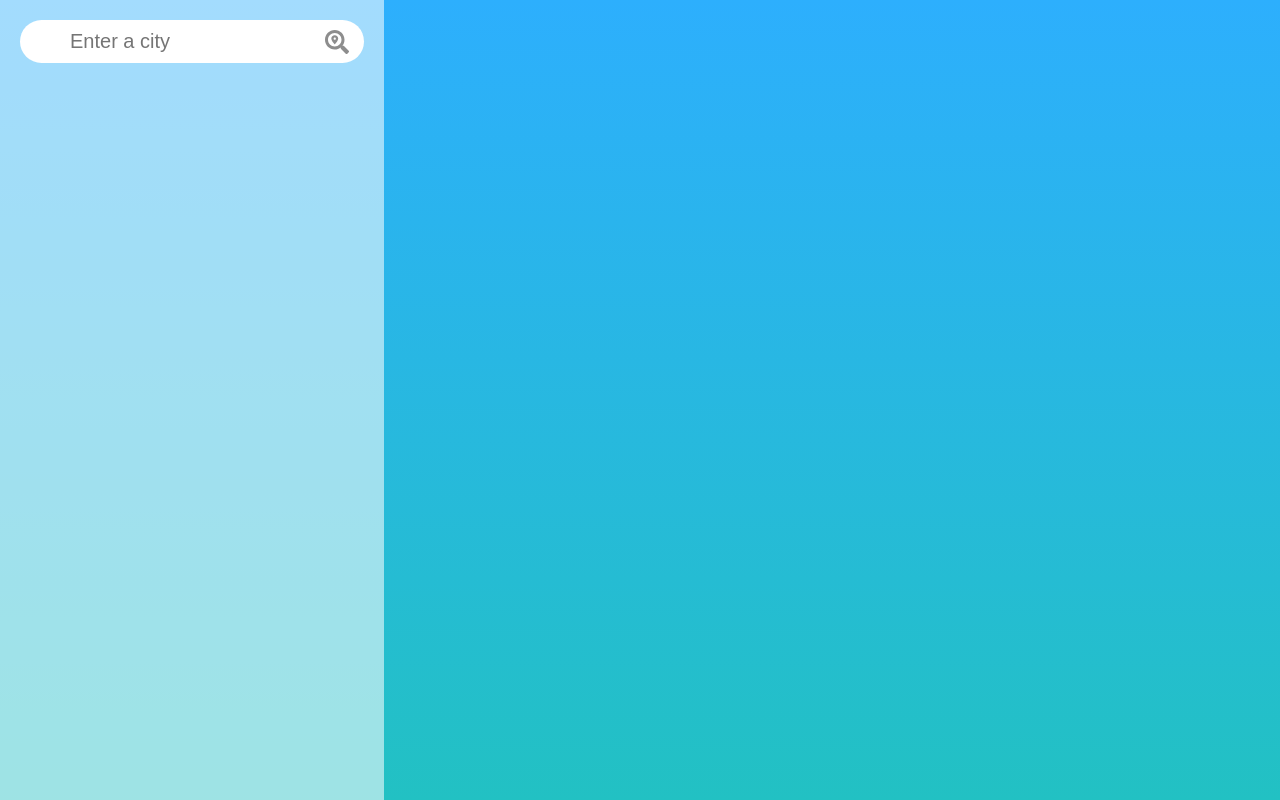
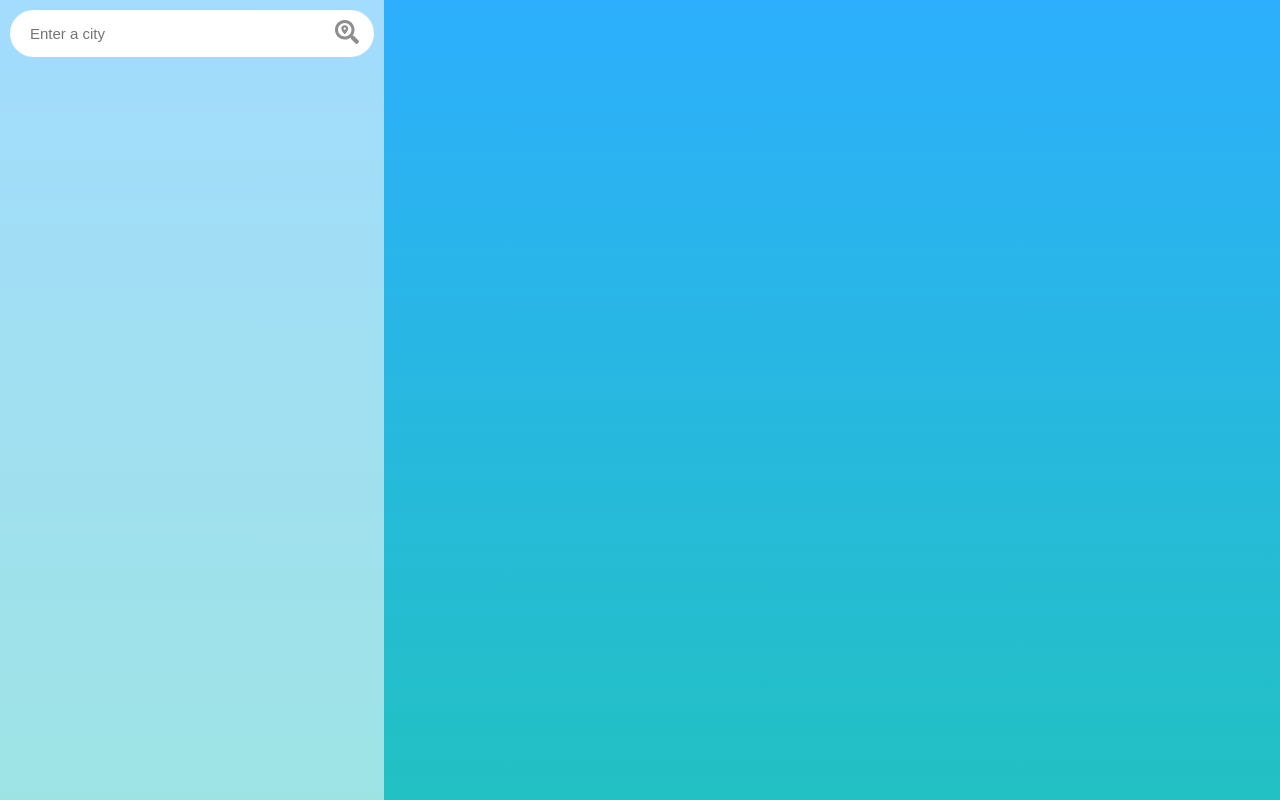
Before and after one commit to camila-pereyra/weather-app, a React (Create React App) app: page / in a window 1280 px wide. Built offline with nearby package versions, Linux system fonts and the light colour scheme; the HTML template or start-up script is replaced by a standard one.

Commit message:
Media queries para design responsive

```diff
--- a/src/components/City/City.css
+++ b/src/components/City/City.css
@@ -7,6 +7,7 @@
     color: black;
     background-color: transparent;
     display: flex;
+    justify-content: center;
     align-items: center;
     border: none;
     transition: all 0.2s ease-in-out;
@@ -23,4 +24,25 @@
  .cityButton span{
     margin-left: 10px;
     font-size: 20px;
- }
+   }
+
+@media (min-width:320px) {
+   .cityButton span{
+      margin-left: 5px;
+      font-size: 15px;
+   }
+}
+ @media (min-width:992px) {
+   .cityButton span{
+      font-size: 12px;
+   }
+   .cityButton{
+      justify-content: left;
+   }
+}
+@media (min-width:1200px){
+   .cityButton span{
+      margin-left: 10px;
+      font-size: 15px;
+   }
+}
--- a/src/components/Container/Container.css
+++ b/src/components/Container/Container.css
@@ -2,14 +2,16 @@
     width: 100%;
     height: 100vh;
     display: flex;
+    flex-direction: column;
     justify-content: center;
     align-items: center;
 }
 .containerSearch{
-    width: 30%;
-    height: 100vh;
-    padding: 20px;
-    background-color: rgba(255, 255, 255, 0.56);
+    position: absolute;
+    top: 20px;
+    width: 90%;
+    margin-bottom: 20px;
+    padding: 10px;
 }
 .inputSearch{
     width: 100%;
@@ -21,11 +23,11 @@
 }
 .inputSearch input{
     width: 100%;
-    padding: 10px 10px 10px 50px;
+    padding: 10px 20px;
     outline: none;
     border: none;
     border-radius: 30px;
-    font-size: 20px;
+    font-size: 15px;
     color: black;
 }
 .containerInput input::placeholder{
@@ -34,17 +36,36 @@
 .iconSearch{
     position: absolute;
     content: "";
-    top: 10px;
+    top: 6.5px;
     right: 15px;
     height: 1.5em;
     width: 1.5em;
     color: #8d8d8d;
-    transition: all .5s ease-in-out;
+    transition: all .2s ease-in-out;
 }
 .iconSearch:hover{
-    transform: rotate(-360deg);
+    transform: scale(1.2,1.2);
 }
-.containerCurrent{
-    width: 70%;
 
+@media (min-width:992px) {
+    .container{
+        flex-direction: row;
+    }
+    .containerSearch{
+        position: relative;
+        top: 0;
+        width: 30%;
+        height: 100vh;
+        background-color: rgba(255, 255, 255, 0.56);
+        margin: 0;
+    }
+    .containerCurrent{
+        width: 70%;
+    }
+    .iconSearch{
+        top: 10px;
+    }
+    .inputSearch input{
+        padding: 15px 0 15px 20px;
+    }
 }
--- a/src/components/CurrentWeather/CurrentWeather.css
+++ b/src/components/CurrentWeather/CurrentWeather.css
@@ -2,10 +2,10 @@
     width: 100%;
     text-align: center;
     color:white;
-    padding: 20px;
+    padding: 5px;
 }
 .currentWeather .nameCity{
-    font-size: 80px;
+    font-size: 50px;
     padding-bottom: 30px;
 }
 .data{
@@ -17,19 +17,19 @@
 
 }
 .dataIcon{
-    font-size: 30px;
+    font-size: 20px;
 }
 .dataInfo{
-    font-size: 40px;
+    font-size: 25px;
 }
 .dataInfo div{
-    padding: 10px;
+    padding: 10px 0;
     display: flex;
     justify-content: center;
     align-items: center;
 }
 .dataInfo div svg{
-    margin-right: 10px;
+    margin-right: 5px;
 }
 .spinner,.spinner:after{
     display: block;
@@ -56,3 +56,37 @@
       transform: rotate(360deg)
   }
 }
+@media (min-width:992px) {
+    .currentWeather .nameCity{
+        font-size: 60px;
+    }
+    .dataIcon{
+        font-size: 20px;
+    }
+    .dataInfo{
+        font-size: 35px;
+    }
+    .currentWeather{
+        padding: 20px;
+    }
+    .dataInfo div{
+        padding: 20px ;
+        display: flex;
+        justify-content: center;
+        align-items: center;
+    }
+    .dataInfo div svg{
+        margin-right: 10px;
+    }
+}
+@media (min-width:1200px) {
+    .currentWeather .nameCity{
+        font-size: 80px;
+    }
+    .dataIcon{
+        font-size: 30px;
+    }
+    .dataInfo{
+        font-size: 40px;
+    }
+}
```
